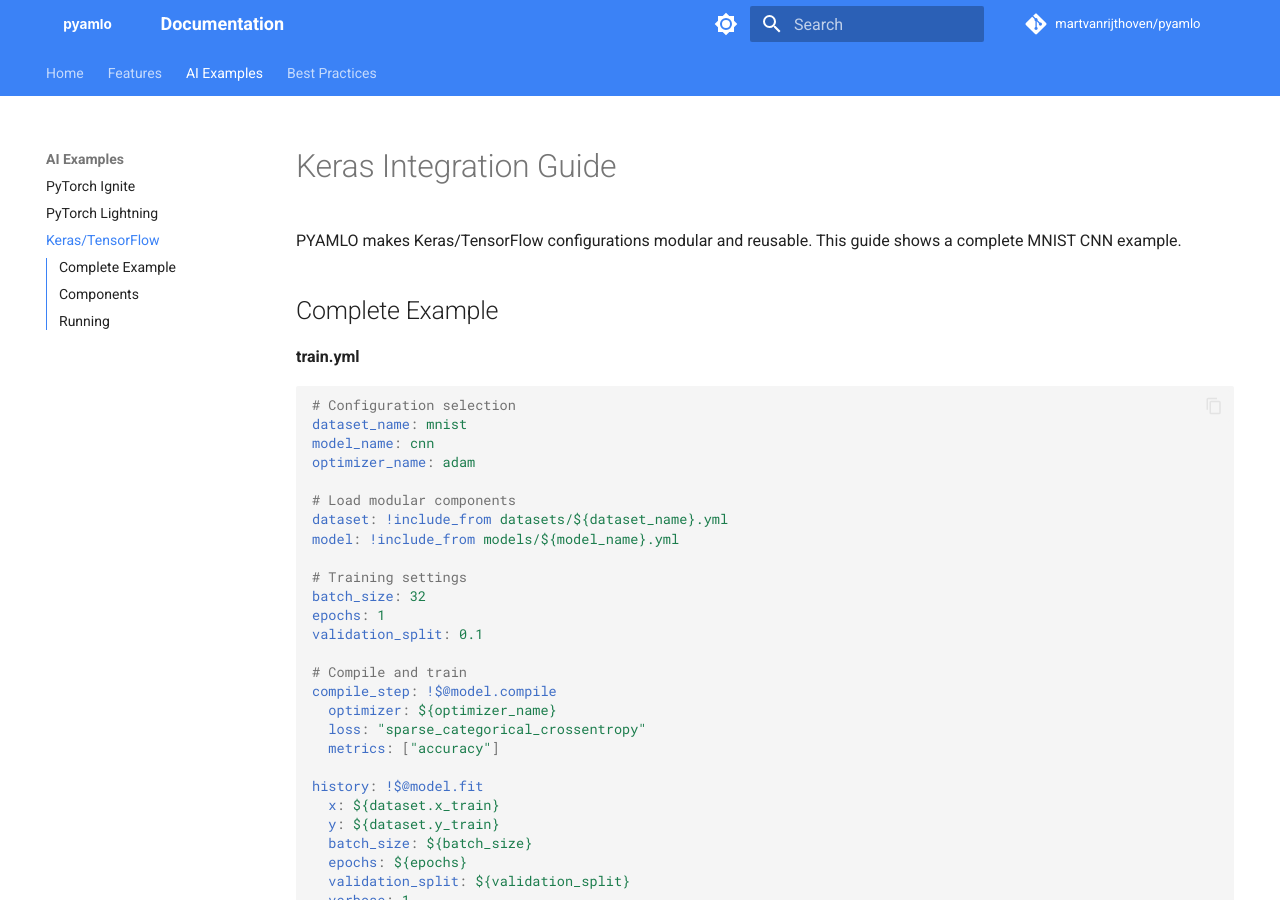
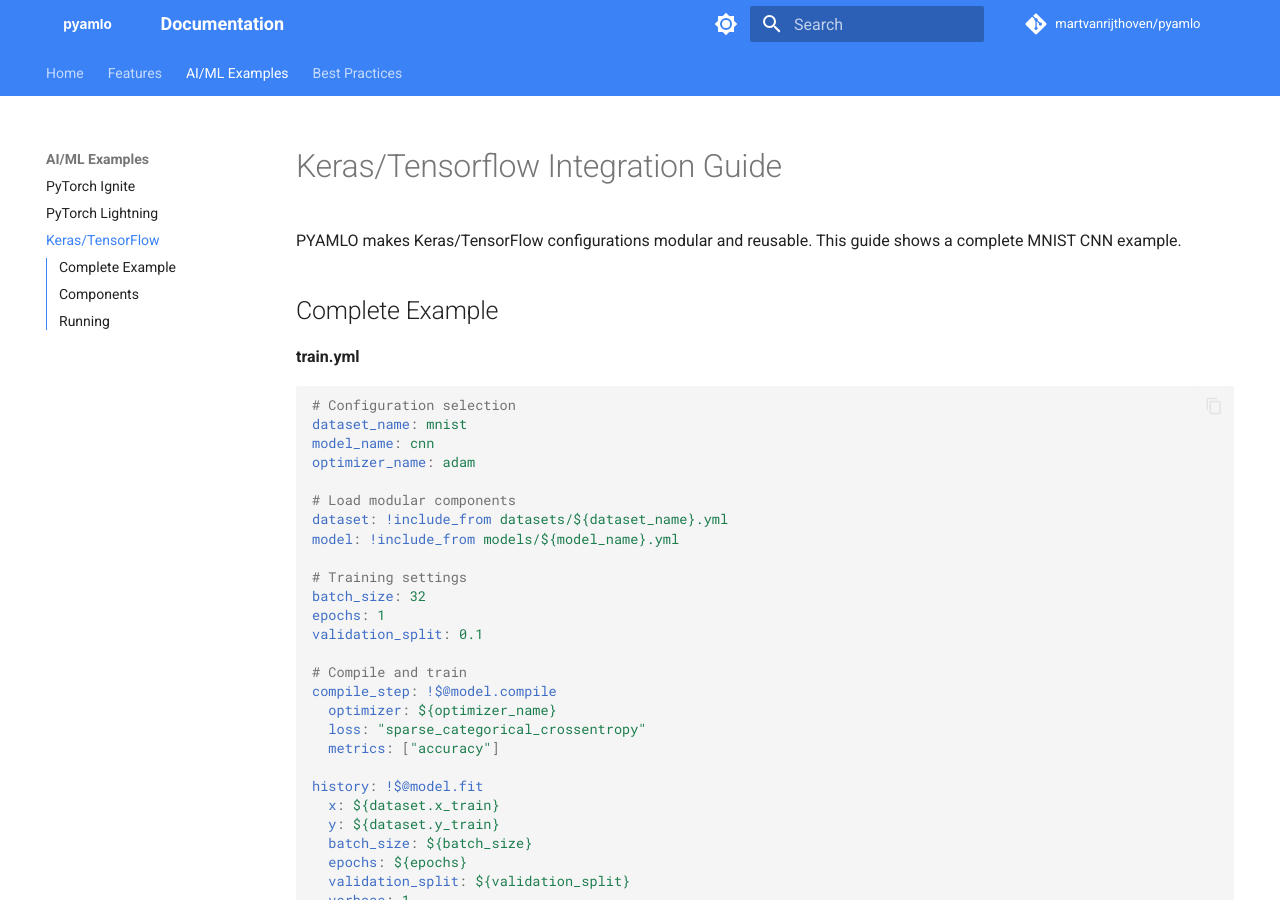
Before and after one commit to martvanrijthoven/pyamlo, an MkDocs documentation site: the page built from docs/keras.md, in a window 1280 px wide and 900 px high. Built offline with MkDocs 1.6.1 and Material for MkDocs 9.7.7, drawn with Linux system fonts in a browser that asks for light colours; comment, search, counter and statistics services are not loaded.

Commit message:
update docs

```diff
--- a/docs/keras.md
+++ b/docs/keras.md
@@ -1,4 +1,4 @@
-# Keras Integration Guide
+# Keras/Tensorflow Integration Guide
 
 PYAMLO makes Keras/TensorFlow configurations modular and reusable. This guide shows a complete MNIST CNN example.
 
--- a/mkdocs.yml
+++ b/mkdocs.yml
@@ -7,7 +7,7 @@ edit_uri: edit/main/docs/ # Or appropriate branch/path
 nav:
   - Home: index.md
   - Features: features.md
-  - AI Examples:
+  - AI/ML Examples:
     - PyTorch Ignite: ignite.md
     - PyTorch Lightning: lightning.md
     - Keras/TensorFlow: keras.md
```
